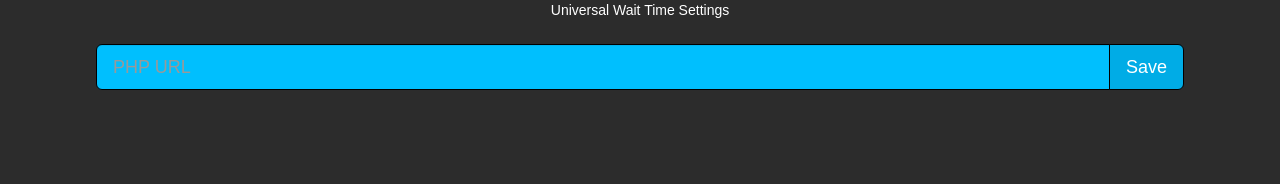
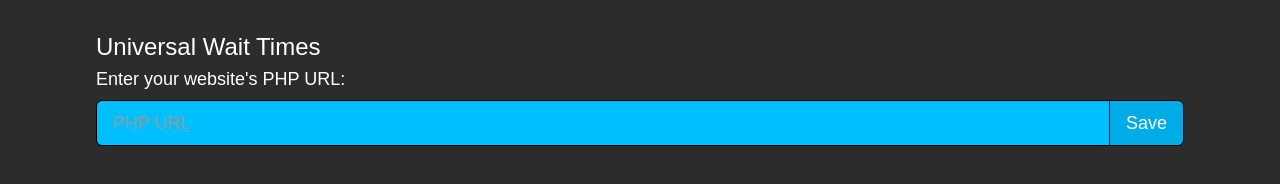
Before and after one commit to TheConsciousness/UniversalWaitTimes, a plain HTML site: page index.html in a window 1280 px wide. Drawn offline with nearby package versions, Linux system fonts and the light colour scheme.

Commit message:
Update index.html

```diff
--- a/index.html
+++ b/index.html
@@ -36,8 +36,6 @@
 
 	</head>
 	<body>
-		<p>Universal Wait Time Settings</p>
-
 		<!--
 		<p>PHP file URL:</p>
 		<input type="text" id="theurl">
@@ -47,7 +45,11 @@
 
 		<div class="mainContent">
 			<div class="row">
-				<div class="col-lg-12">
+				<div class="col-lg-12" style="text-align:left">
+					<h3>Universal Wait Times</h3>
+					<h4>Enter your website's PHP URL:</h4>
+
+
 					<div class="input-group input-group-lg" id="loginform">
 
 					  <input type="text" class="form-control" id="theurl" placeholder="PHP URL">
```
